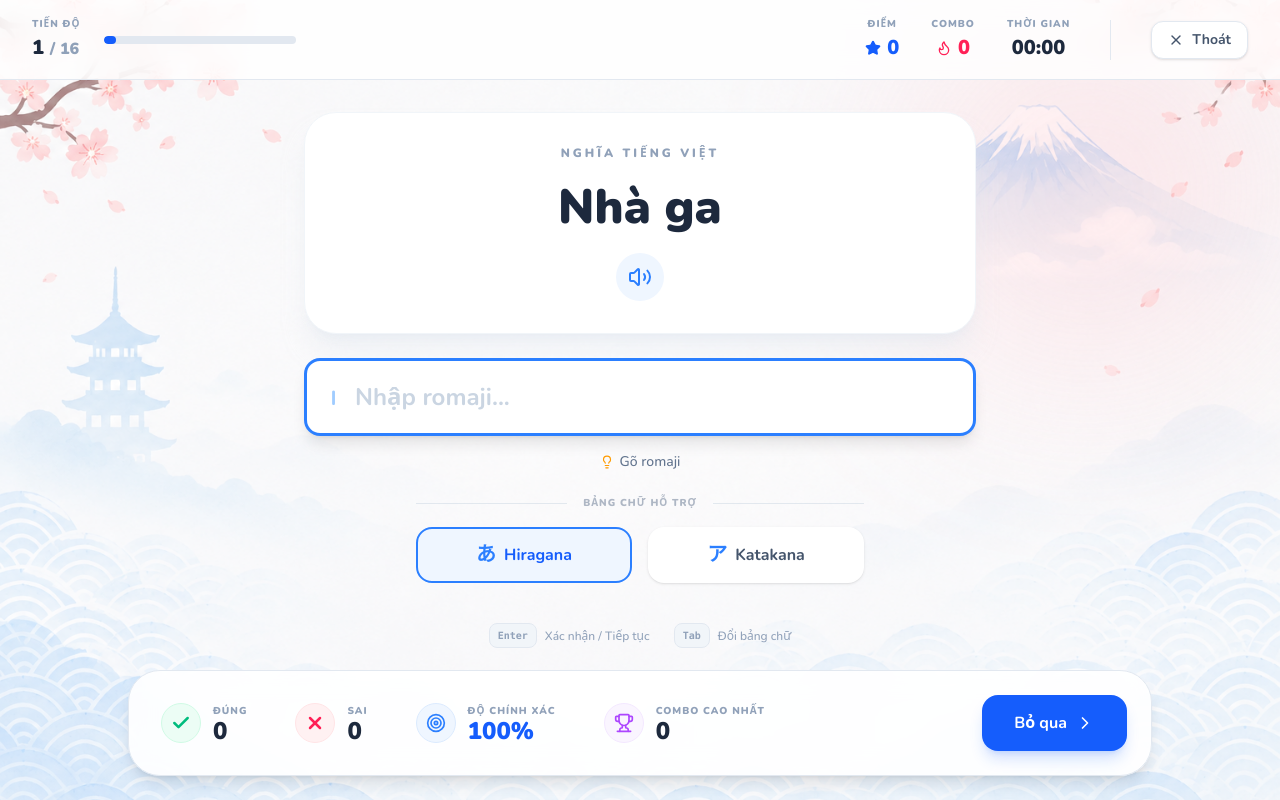
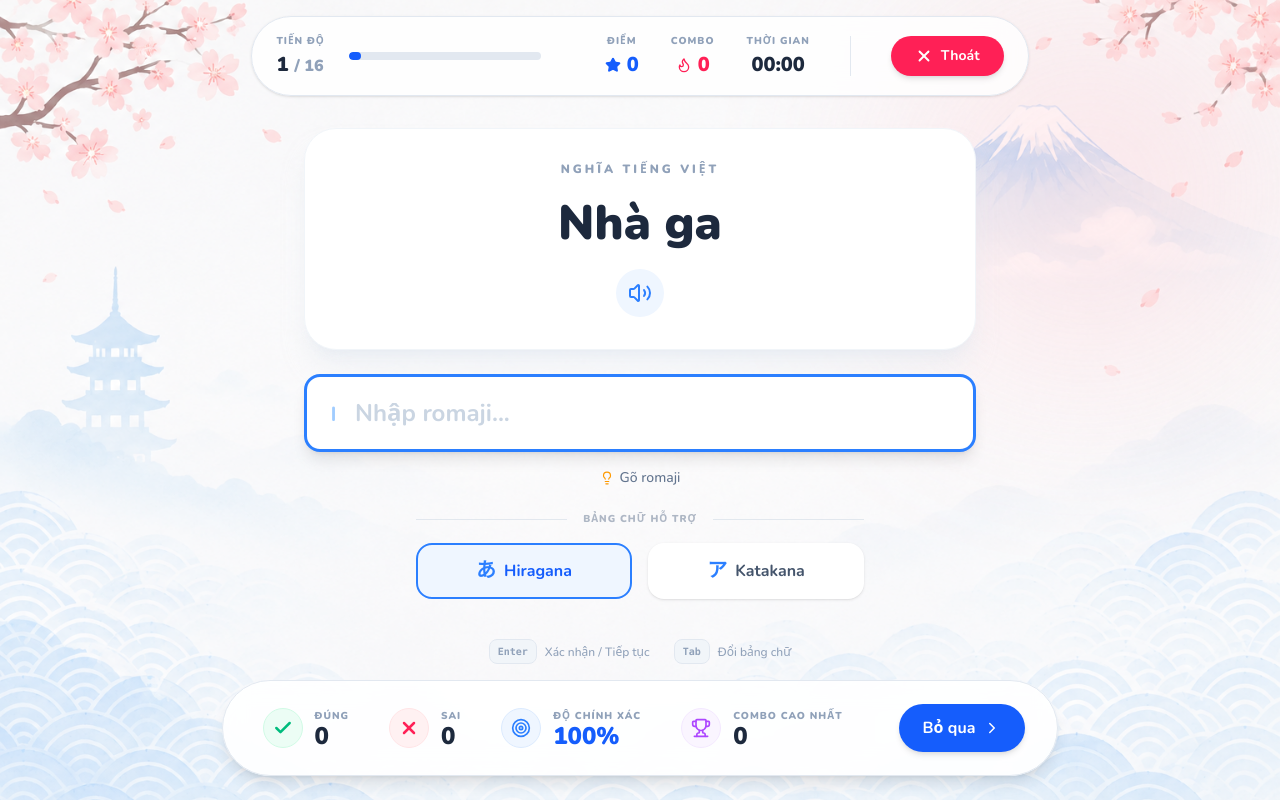
Before and after one commit to dotuananh2003/NihongoFlow, a React (Vite) app: page /vocabulary/1/lesson/1 in a window 1280 px wide. Both pictures are taken after a click on the button "Gõ". Shown: the top 800 px of the page. Built offline with nearby package versions, Linux system fonts and the light colour scheme; grey boxes are pictures that could not be loaded.

Commit message:
change user interface

```diff
--- a/src/components/Kanji/KanjiVocabTyping.tsx
+++ b/src/components/Kanji/KanjiVocabTyping.tsx
@@ -380,8 +380,7 @@ export const KanjiVocabTyping: React.FC<KanjiVocabTypingProps> = ({ vocabList, o
         </div>
 
         {/* Top Header */}
-        <div className="relative h-20 flex items-center justify-between px-8 bg-white/80 dark:bg-slate-900/80 backdrop-blur-md border-b border-slate-200 dark:border-slate-800 shrink-0">
-
+        <div className="relative h-20 flex items-center justify-center gap-8 md:gap-16 px-5 md:px-6 bg-white/80 dark:bg-slate-900/80 backdrop-blur-md border border-slate-200 dark:border-slate-800 shrink-0 mt-4 mx-auto w-fit max-w-[95%] rounded-full shadow-sm z-20">
           {/* Left: Progress */}
           <div className="flex items-center gap-6">
             <div>
@@ -415,9 +414,9 @@ export const KanjiVocabTyping: React.FC<KanjiVocabTypingProps> = ({ vocabList, o
 
             <button
               onClick={onClose}
-              className="px-4 py-2 bg-white hover:bg-slate-50 dark:bg-slate-800 dark:hover:bg-slate-700 border border-slate-200 dark:border-slate-700 text-slate-600 dark:text-slate-300 rounded-xl font-bold text-sm transition-colors flex items-center gap-2 shadow-sm"
+              className="px-6 py-2.5 bg-rose-500 hover:bg-rose-600 text-white rounded-full font-bold text-sm transition-colors flex items-center gap-2 shadow-md hover:-translate-y-0.5 active:translate-y-0"
             >
-              <X size={16} /> Thoát
+              <X size={18} strokeWidth={2.5} /> Thoát
             </button>
           </div>
         </div>
@@ -564,9 +563,9 @@ export const KanjiVocabTyping: React.FC<KanjiVocabTypingProps> = ({ vocabList, o
         </div>
 
         {/* Footer Stats Bar */}
-        <div className="relative z-10 bg-white/90 dark:bg-slate-900/90 backdrop-blur-md border border-slate-200 dark:border-slate-800 p-4 lg:p-6 mb-6 mt-2 rounded-[2rem] shadow-lg flex flex-col md:flex-row items-center justify-between gap-6 shrink-0 w-full max-w-5xl self-center">
+        <div className="relative z-10 bg-white/90 dark:bg-slate-900/90 backdrop-blur-md border border-slate-200 dark:border-slate-800 h-24 px-4 md:px-8 mb-6 mt-2 rounded-3xl md:rounded-full shadow-lg flex items-center justify-center gap-6 md:gap-12 shrink-0 w-fit max-w-[95%] self-center">
 
-          <div className="flex items-center gap-6 md:gap-12 w-full md:w-auto justify-between md:justify-start px-2">
+          <div className="flex items-center gap-6 md:gap-10 w-full md:w-auto justify-center px-2">
 
             <div className="flex items-center gap-3">
               <div className="w-10 h-10 rounded-full bg-emerald-50 text-emerald-500 flex items-center justify-center border border-emerald-100 hidden sm:flex"><Check size={20} strokeWidth={3} /></div>
@@ -604,9 +603,9 @@ export const KanjiVocabTyping: React.FC<KanjiVocabTypingProps> = ({ vocabList, o
 
           <button
             onClick={skipQuestion}
-            className="w-full md:w-auto px-8 py-4 bg-blue-600 hover:bg-blue-700 text-white rounded-2xl font-bold flex items-center justify-center gap-2 transition-all shadow-lg shadow-blue-600/20"
+            className="w-full md:w-auto px-6 py-3 bg-blue-600 hover:bg-blue-700 text-white rounded-full font-bold text-base shadow-md transition-all hover:-translate-y-0.5 active:translate-y-0 flex items-center justify-center gap-2"
           >
-            {status !== null ? 'Tiếp tục' : 'Bỏ qua'} <ChevronRight size={20} />
+            {status !== null ? 'Tiếp tục' : 'Bỏ qua'} <ChevronRight size={18} />
           </button>
         </div>
 
```
